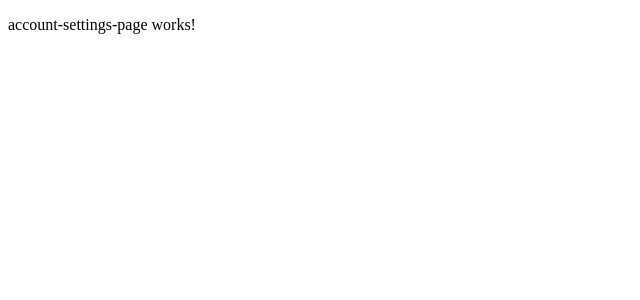
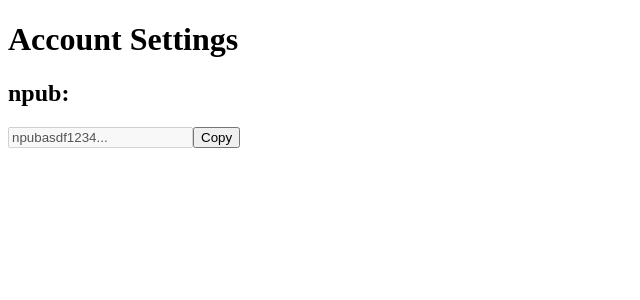
Before and after one commit to vavrajosef/nostr, an Angular app in the folder internal/client/: page /settings/account in a window 1280 px wide. Shown: the top 300 px of the page, without its empty margins (0-640 px from the left). Built offline with nearby package versions, Linux system fonts and the light colour scheme.

Commit message:
Changed Dockerfile

```diff
--- a/internal/client/src/app/account-settings-page/account-settings-page.component.html
+++ b/internal/client/src/app/account-settings-page/account-settings-page.component.html
@@ -1 +1,8 @@
-<p>account-settings-page works!</p>
+<h1>Account Settings</h1>
+
+<h2>npub:</h2>
+
+<form action="">
+    <input type="text" name="" id="" value="npubasdf1234..." disabled>
+    <button>Copy</button>
+</form>
```
Also changed, not shown: 1 other file (tests, documents, lock files or other folders).
